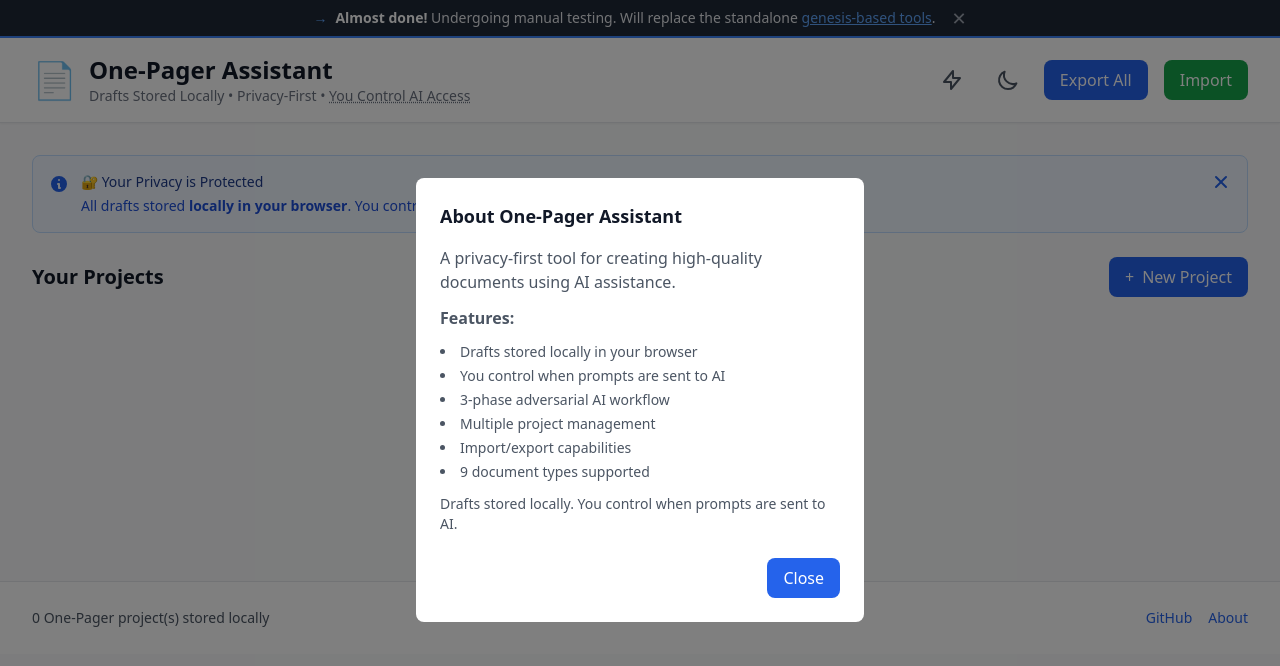
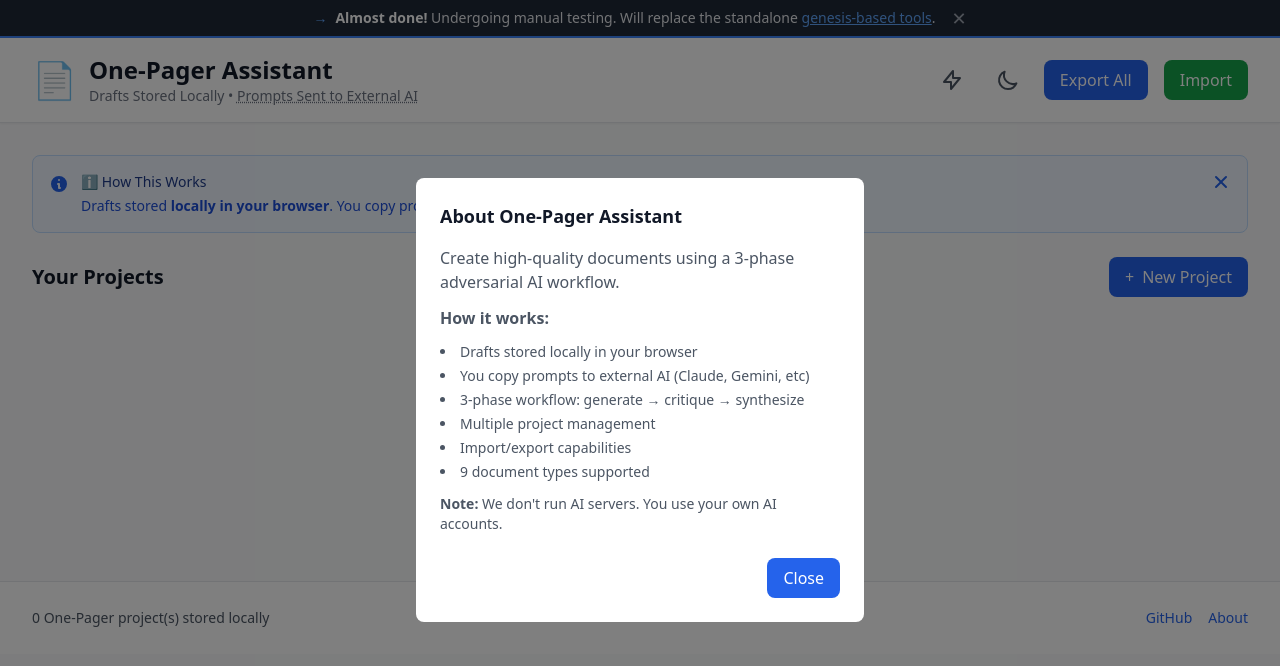
Before and after one commit to bordenet/docforge-ai, a website with bundled scripts: page assistant/index.html in a window 1280 px wide. Both pictures are taken after a click on the link "About". Built offline with nearby package versions, Linux system fonts and the light colour scheme.

Commit message:
fix: remove ALL misleading privacy claims - be explicit about external AI
CRITICAL: Users copy prompts to external AI services (Claude, Gemini, etc).
We do NOT run AI servers. This must be crystal clear.

Changes:
- Header: 'Drafts Stored Locally • Prompts Sent to External AI'
- Tooltip: 'You copy prompts to Claude, Gemini, or other AI services. We don't run AI servers.'
- Info banner: Changed from 'Your Privacy is Protected' to 'How This Works'
- Landing page: 'How It Works' section clarifies external AI usage
- About modal: Explicitly states 'We don't run AI servers. You use your own AI accounts.'

```diff
--- a/assistant/index.html
+++ b/assistant/index.html
@@ -145,11 +145,11 @@
                 DocForgeAI Assistant
               </h1>
               <p class="text-sm text-gray-500 dark:text-gray-400">
-                Drafts Stored Locally • Privacy-First •
+                Drafts Stored Locally •
                 <span class="relative group underline decoration-dotted cursor-help"
-                  >You Control AI Access<span
+                  >Prompts Sent to External AI<span
                     class="invisible group-hover:visible absolute left-0 top-full mt-1 w-64 p-2 text-xs text-white bg-gray-800 dark:bg-gray-700 rounded shadow-lg z-50"
-                    >You decide when and where prompts are sent to AI services.</span
+                    >You copy prompts to Claude, Gemini, or other AI services. We don't run AI servers.</span
                   ></span
                 >
               </p>
@@ -277,10 +277,10 @@
           </svg>
           <div class="flex-1">
             <h3 class="text-sm font-medium text-blue-900 dark:text-blue-200">
-              🔐 Your Privacy is Protected
+              ℹ️ How This Works
             </h3>
             <p class="mt-1 text-sm text-blue-700 dark:text-blue-300">
-              All drafts stored <strong>locally in your browser</strong>. You control when prompts are sent to AI.
+              Drafts stored <strong>locally in your browser</strong>. You copy prompts to external AI (Claude, Gemini, etc).
             </p>
           </div>
           <button
--- a/assistant/js/app-global.js
+++ b/assistant/js/app-global.js
@@ -80,17 +80,17 @@ export function showAboutModal(plugin) {
     <div class="bg-white dark:bg-gray-800 rounded-lg p-6 max-w-md w-full mx-4">
       <h3 class="text-lg font-semibold text-gray-900 dark:text-white mb-4">About ${plugin?.name || 'DocForgeAI'} Assistant</h3>
       <div class="text-gray-600 dark:text-gray-400 space-y-3">
-        <p>A privacy-first tool for creating high-quality documents using AI assistance.</p>
-        <p><strong>Features:</strong></p>
+        <p>Create high-quality documents using a 3-phase adversarial AI workflow.</p>
+        <p><strong>How it works:</strong></p>
         <ul class="list-disc list-inside space-y-1 text-sm">
           <li>Drafts stored locally in your browser</li>
-          <li>You control when prompts are sent to AI</li>
-          <li>3-phase adversarial AI workflow</li>
+          <li>You copy prompts to external AI (Claude, Gemini, etc)</li>
+          <li>3-phase workflow: generate → critique → synthesize</li>
           <li>Multiple project management</li>
           <li>Import/export capabilities</li>
           <li>9 document types supported</li>
         </ul>
-        <p class="text-sm">Drafts stored locally. You control when prompts are sent to AI.</p>
+        <p class="text-sm"><strong>Note:</strong> We don't run AI servers. You use your own AI accounts.</p>
       </div>
       <div class="flex justify-end mt-6">
         <button class="px-4 py-2 bg-blue-600 text-white rounded-lg hover:bg-blue-700 transition-colors close-about-btn">
```
Also changed, not shown: index.html (+4 -4 lines).
